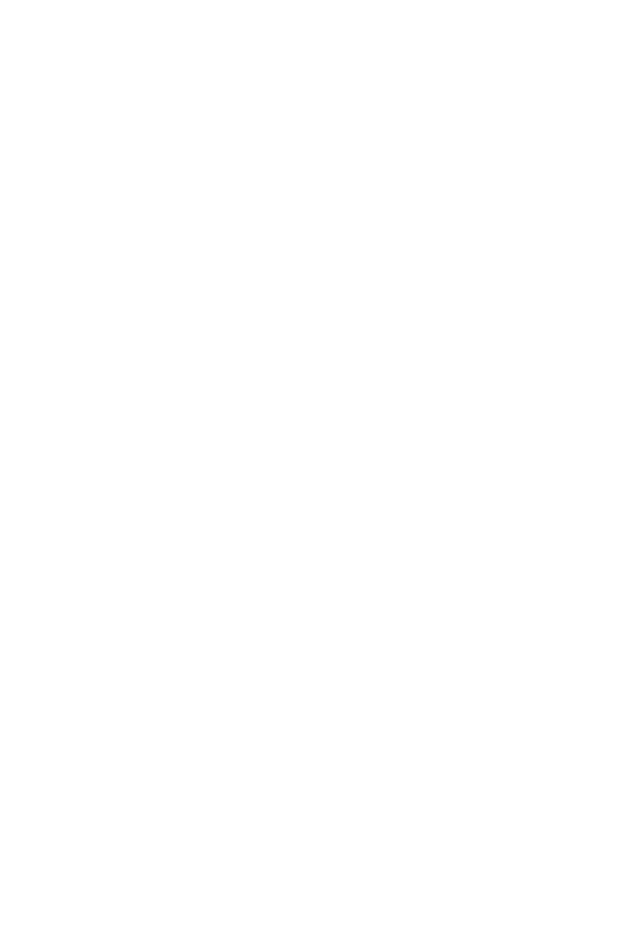
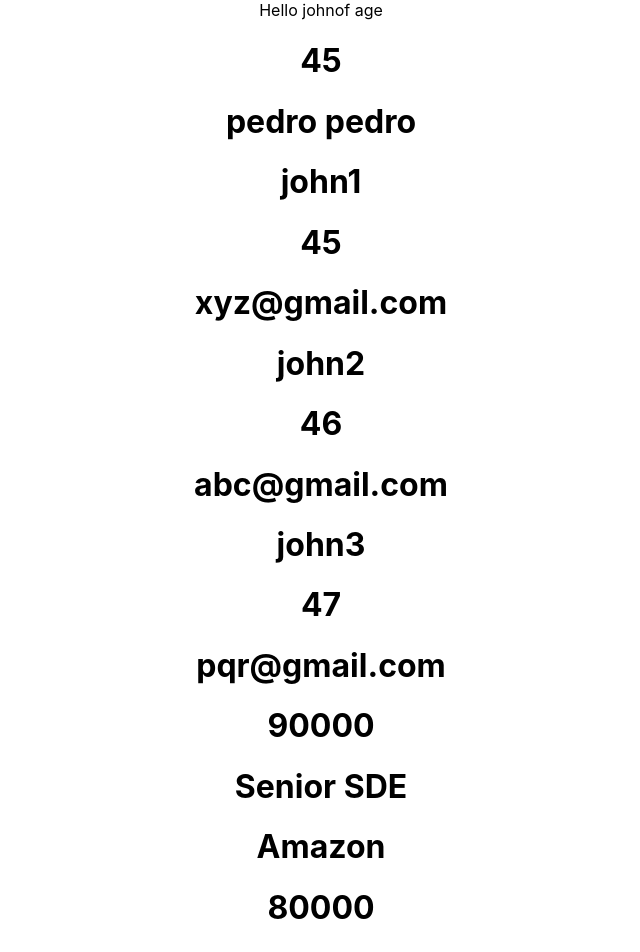
Before and after one commit to zerry101/react, a React (Create React App) app: page / in a window 1280 px wide. Shown: the top 952 px of the page, without its empty margins (319-959 px from the left). Before the commit the page ends 800 px from the top, so only its background shows below. Built offline with nearby package versions, Linux system fonts and the light colour scheme.

Commit message:
added props concept

```diff
--- a/src/App.js
+++ b/src/App.js
@@ -1,10 +1,54 @@
 import './App.css';
 
 function App() {
+  const name = "john";
+  const age = <h1>45</h1>
+
   return (
     <div className="App">
+      Hello {name}of age {age}
+      <div>
+        {GetNameComponent()}
+      </div>
+      <div>
+      </div>
+      <SubApp firstname="john1" personage={45} email="xyz@gmail.com"/>
+      <SubApp firstname="john2" personage={46} email="abc@gmail.com"/>
+      <SubApp firstname="john3" personage={47} email="pqr@gmail.com"/>
+      <Job salary={90000} position="Senior SDE" company="Amazon"></Job>
+      <Job salary={80000} position="Junior SDE" company="Microsoft"></Job>
     </div>
   );
 }
 
+
+const Job = (props)=>{
+  return (
+    <div>
+      <h1>{props.salary}</h1>
+      <h1>{props.position}</h1>
+      <h1>{props.company}</h1>
+    </div>
+  );
+}
+
+const SubApp = (props) => {
+
+  return (
+    <div>
+      <h1>{props.firstname}</h1>
+      <h1>{props.personage}</h1>
+      <h1>{props.email}</h1>
+    </div>
+  );
+};
+
+const GetName = () => {
+  return "pedro";
+}
+
+const GetNameComponent = () => {
+  return <h1>pedro {GetName()}</h1>
+}
+
 export default App;
```
